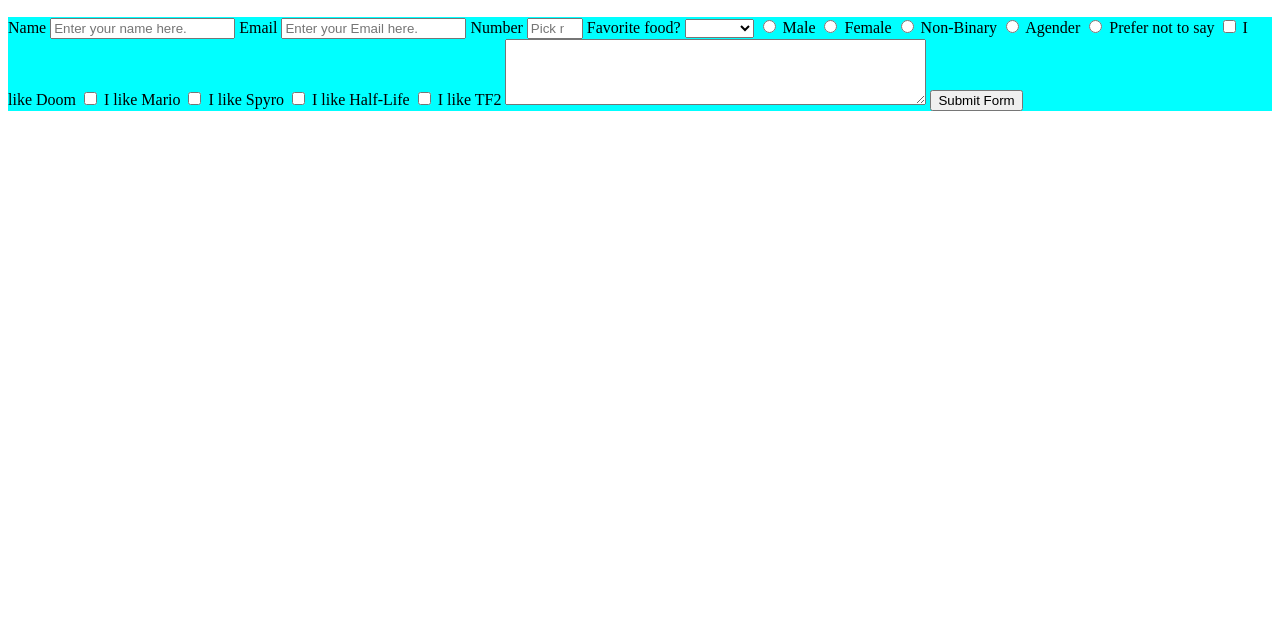
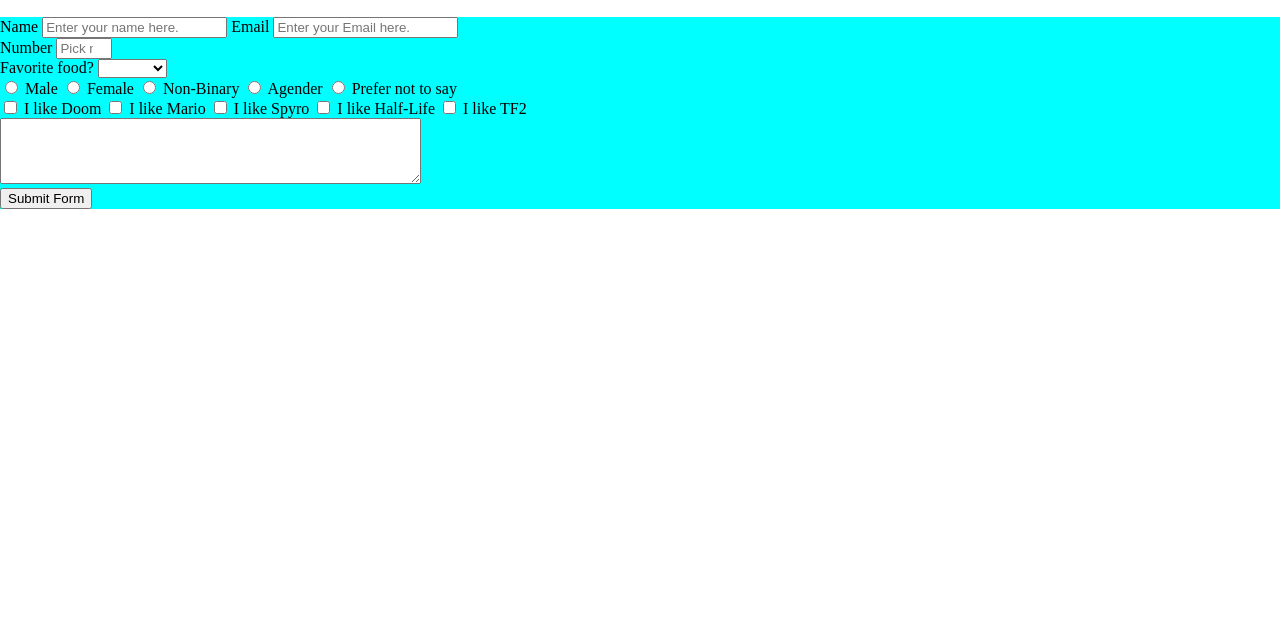
Before and after one commit to Christopher-Green424/fcc-rwd-surveyform, a plain HTML site: page index.html in a window 1280 px wide. Shown: the part 171-800 px from the top of the page. Drawn offline with Linux system fonts and the light colour scheme.

Commit message:
separated form contents into divs

```diff
--- a/css/styles.css
+++ b/css/styles.css
@@ -1,3 +1,8 @@
+.noAutoPos {
+    margin: 0;
+    padding: 0;
+}
+
 #title {
     font-size: 48px;
 }
--- a/index.html
+++ b/index.html
@@ -7,23 +7,29 @@
     <link rel="stylesheet" href="css/styles.css">
     <title>Survey Form</title>
 </head>
-<body>
+
+<body class="noAutoPos">
     <!-- Title and description here -->
     <h1 id="title">Survey Form Title</h1>
     <p id="description">Description of the form's questions</p>
 
     <form id="survey-form">
+        <div>
             <label id="name-label" for="name">Name</label>
             <input id="name" type="text" placeholder="Enter your name here." required>
 
             <!-- Need to react to incorrect email format -->
             <label id="email-label" for="email">Email</label>
             <input id="email" type="email" placeholder="Enter your Email here." required>
+        </div>
 
+        <div>
             <!-- Need to react to non-numbers and have min and max values accepted -->
             <label id="number-label" for="number">Number</label>
             <input id="number" type="number" min="5" max="10" placeholder="Pick number between 5-10">
+        </div>
 
+        <div>
             <!-- Dropdown form with "placeholder" blank answer -->
             <label id="dropdown-label" for="dropdown">Favorite food?</label>
             <select id="dropdown" name="dropdown">
@@ -33,37 +39,54 @@
                 <option value="pizza">Pizza</option>
                 <option value="salad">Salad</option>
             </select>
+        </div>
 
+        <div>
             <!-- Radio buttons sheets are a mess of text aren't they? -->
             <input type="radio" id="male" name="gender" value="male">
             <label id="radio-label1" for="male">Male</label>
+
             <input type="radio" id="female" name="gender" value="female">
             <label id="radio-label2" for="female">Female</label>
+
             <input type="radio" id="non-binary" name="gender" value="non-binary">
             <label id="radio-label3" for="non-binary">Non-Binary</label>
+
             <input type="radio" id="agender" name="gender" value="agender">
             <label id="radio-label4" for="agender">Agender</label>
+
             <input type="radio" id="not-specify" name="gender" value="not-specify">
             <label id="radio-label5" for="not-specify">Prefer not to say</label>
+        </div>
 
+        <div>
             <!-- Checkboxes too but indenting helps-->
             <input type="checkbox" id="game1" name="game1" value="Doom">
             <label for="game1">I like Doom</label>
+
             <input type="checkbox" id="game2" name="game2" value="Mario">
             <label for="game2">I like Mario</label>
+
             <input type="checkbox" id="game3" name="game3" value="Spyro">
             <label for="game3">I like Spyro</label>
+
             <input type="checkbox" id="game4" name="game4" value="Half-Life">
             <label for="game4">I like Half-Life</label>
+
             <input type="checkbox" id="game5" name="game5" value="Team Fortress 2">
             <label for="game5">I like TF2</label>
+        </div>
 
+        <div>
             <!-- Textarea -->
             <label for=""></label>
             <textarea id="textareabox" name="" rows="4" cols="50"></textarea>
+        </div>
 
+        <div>
             <!-- Submit button -->
             <button id="submit" type="submit">Submit Form</button>
+        </div>
     </form>
 
 </body>
```
Lines whose indentation alone changed are shown as unchanged.
